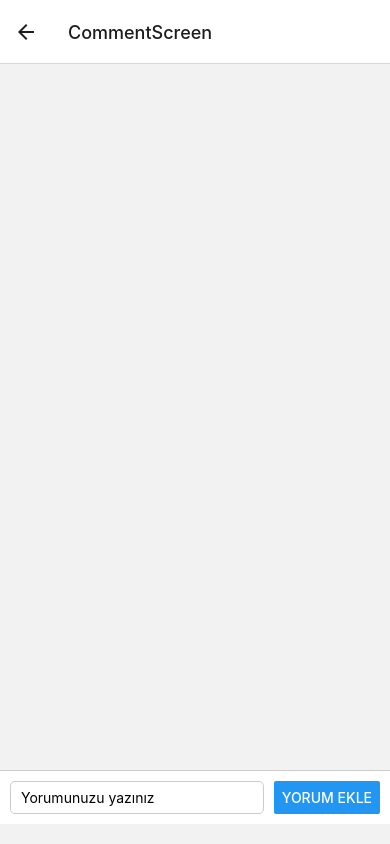
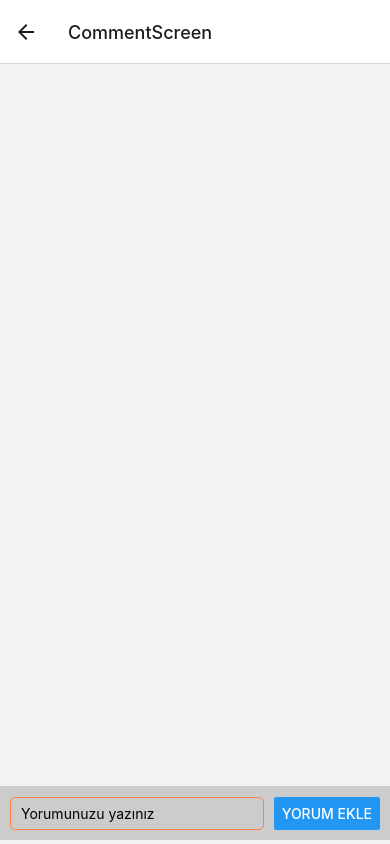
Before and after one commit to ErennBasar/ReactNative-MobileApp, a React Native app: screen /CommentScreen in a window 390 px wide. Built offline with nearby package versions, Linux system fonts and the light colour scheme.

Commit message:
customized

```diff
--- a/src/screens/CommentScreen.js
+++ b/src/screens/CommentScreen.js
@@ -70,19 +70,19 @@ const styles = StyleSheet.create({
     padding: 10,
     borderTopWidth: 1,
     borderColor: '#ccc',
-    marginVertical: 20,
-    backgroundColor: '#fff',
+    marginVertical: 4,
+    backgroundColor: '#ccc',
  },
  textContainer: {
     flexDirection: 'row',
     padding: 10,
     borderTopWidth: 1,
-    borderColor: '#ccc',
+    borderColor: '#FF8343',
 },
 input: {
   flex: 1,
   borderWidth: 1,
-  borderColor: '#ccc',
+  borderColor: '#FF8343',
   borderRadius: 5,
   paddingHorizontal: 10,
   marginRight: 10,
@@ -90,6 +90,6 @@ input: {
 commentContainer: {
   paddingVertical: 10,
   borderBottomWidth: 1,
-  borderBottomColor: '#EEA5A6', // Ayırt edici çizgi rengi
+  borderBottomColor: '#FF8343', // Ayırt edici çizgi rengi
 },
 })
```
